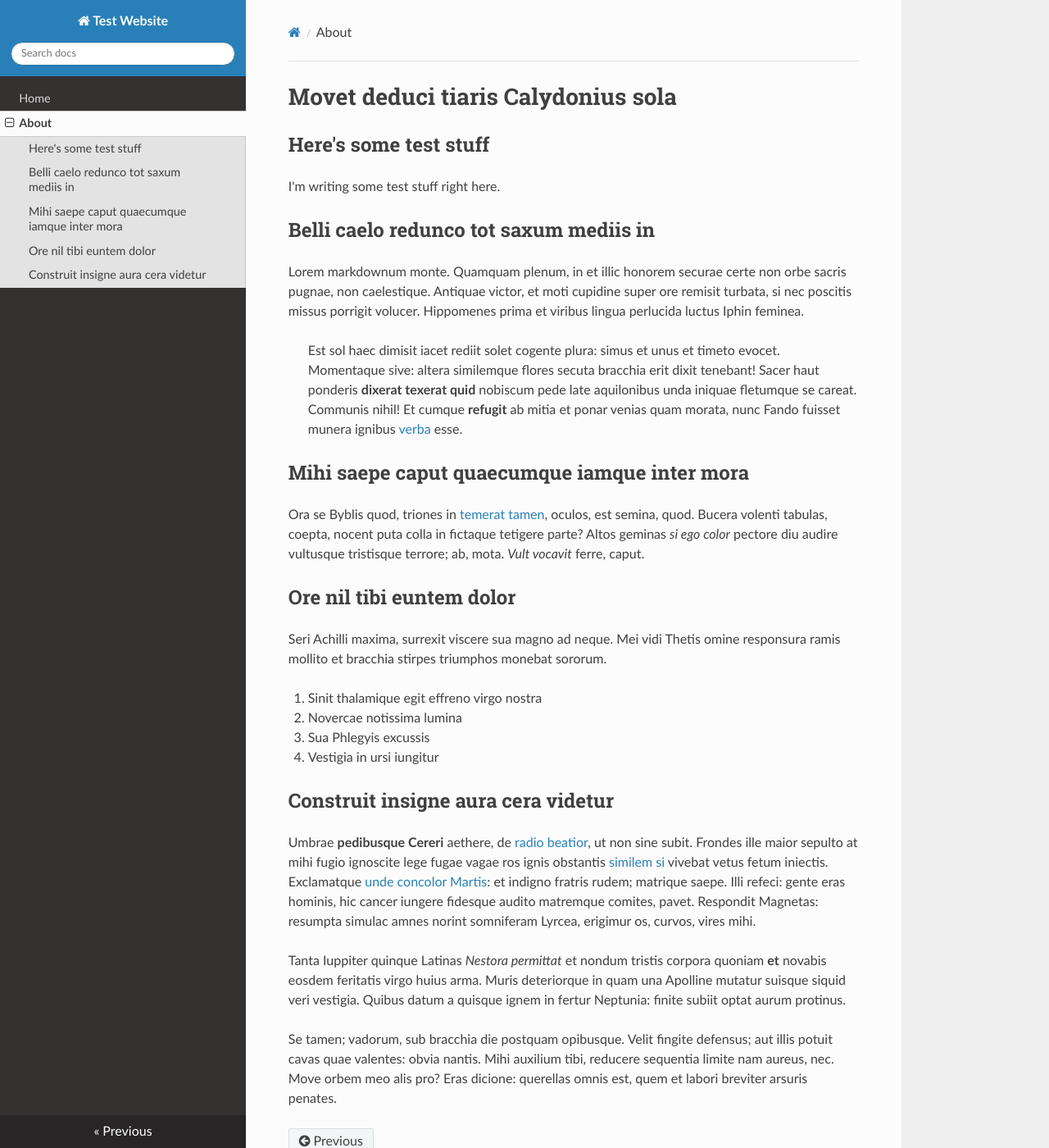
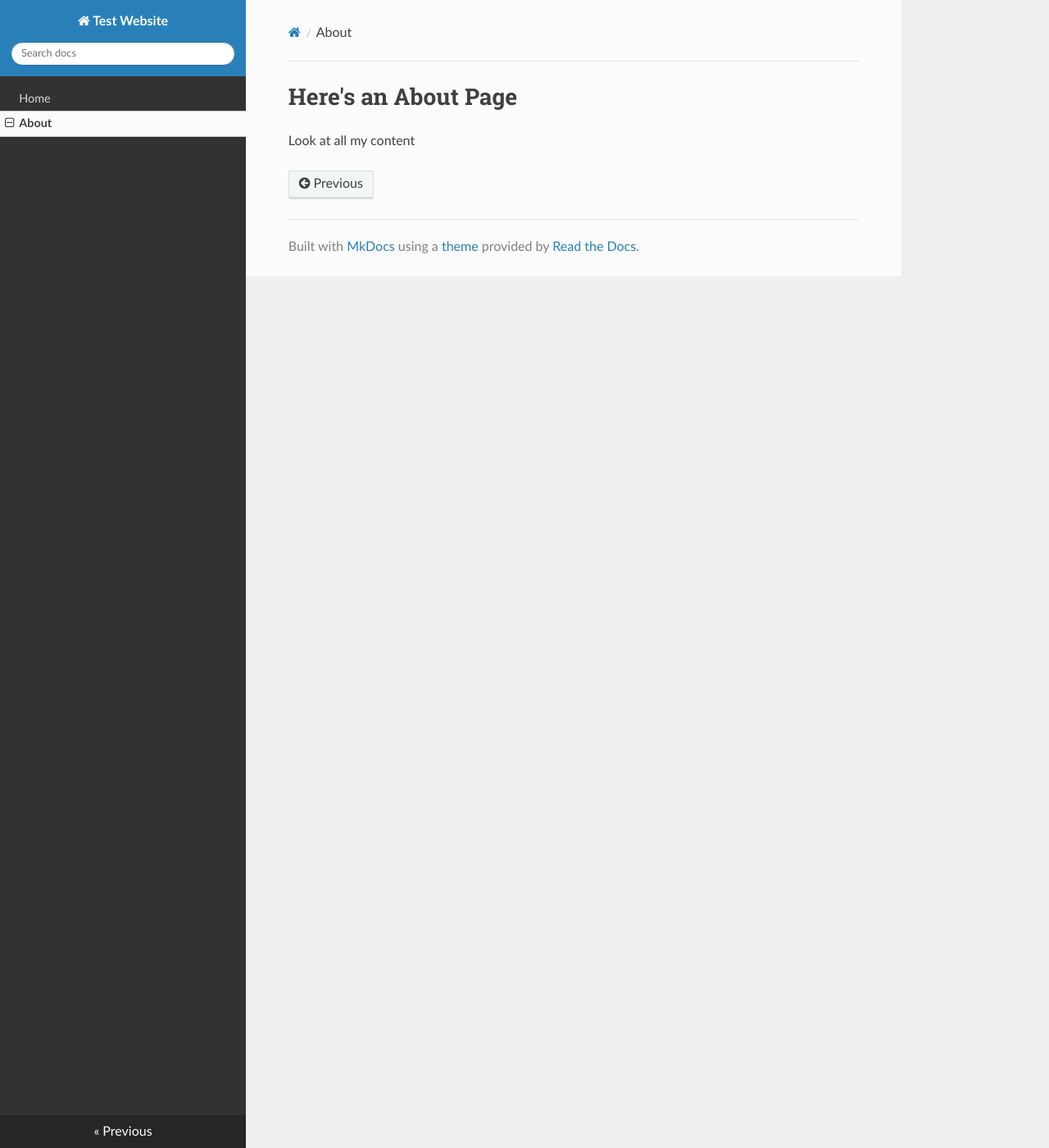
Before and after one commit to caskeychr/caskeychr.github.io, an MkDocs documentation site: the page built from docs/about.md, in a window 1280 px wide and 1400 px high. Shown: the whole window at 82% size. Built offline with MkDocs 1.6.1, drawn with Linux system fonts in a browser that asks for light colours; nearby versions of some CDN libraries.

Commit message:
About page test

```diff
--- a/docs/about.md
+++ b/docs/about.md
@@ -1,57 +1,3 @@
-# Movet deduci tiaris Calydonius sola
+# Here's an About Page
 
-## Here's some test stuff
-
-I'm writing some test stuff right here.
-
-## Belli caelo redunco tot saxum mediis in
-
-Lorem markdownum monte. Quamquam plenum, in et illic honorem securae certe non
-orbe sacris pugnae, non caelestique. Antiquae victor, et moti cupidine super ore
-remisit turbata, si nec poscitis missus porrigit volucer. Hippomenes prima et
-viribus lingua perlucida luctus Iphin feminea.
-
-> Est sol haec dimisit iacet rediit solet cogente plura: simus et unus et timeto
-> evocet. Momentaque sive: altera similemque flores secuta bracchia erit dixit
-> tenebant! Sacer haut ponderis **dixerat texerat quid** nobiscum pede late
-> aquilonibus unda iniquae fletumque se careat. Communis nihil! Et cumque
-> **refugit** ab mitia et ponar venias quam morata, nunc Fando fuisset munera
-> ignibus [verba](http://www.tiliae.org/) esse.
-
-## Mihi saepe caput quaecumque iamque inter mora
-
-Ora se Byblis quod, triones in [temerat tamen](http://fuit.com/), oculos, est
-semina, quod. Bucera volenti tabulas, coepta, nocent puta colla in fictaque
-tetigere parte? Altos geminas _si ego color_ pectore diu audire vultusque
-tristisque terrore; ab, mota. _Vult vocavit_ ferre, caput.
-
-## Ore nil tibi euntem dolor
-
-Seri Achilli maxima, surrexit viscere sua magno ad neque. Mei vidi Thetis omine
-responsura ramis mollito et bracchia stirpes triumphos monebat sororum.
-
-1. Sinit thalamique egit effreno virgo nostra
-2. Novercae notissima lumina
-3. Sua Phlegyis excussis
-4. Vestigia in ursi iungitur
-
-## Construit insigne aura cera videtur
-
-Umbrae **pedibusque Cereri** aethere, de [radio beatior](http://www.inque.org/),
-ut non sine subit. Frondes ille maior sepulto at mihi fugio ignoscite lege fugae
-vagae ros ignis obstantis [similem si](http://www.capillos.io/multaque-prior)
-vivebat vetus fetum iniectis. Exclamatque [unde concolor
-Martis](http://arboreidardanio.org/relictoqui): et indigno fratris rudem;
-matrique saepe. Illi refeci: gente eras hominis, hic cancer iungere fidesque
-audito matremque comites, pavet. Respondit Magnetas: resumpta simulac amnes
-norint somniferam Lyrcea, erigimur os, curvos, vires mihi.
-
-Tanta Iuppiter quinque Latinas _Nestora permittat_ et nondum tristis corpora
-quoniam **et** novabis eosdem feritatis virgo huius arma. Muris deteriorque in
-quam una Apolline mutatur suisque siquid veri vestigia. Quibus datum a quisque
-ignem in fertur Neptunia: finite subiit optat aurum protinus.
-
-Se tamen; vadorum, sub bracchia die postquam opibusque. Velit fingite defensus;
-aut illis potuit cavas quae valentes: obvia nantis. Mihi auxilium tibi, reducere
-sequentia limite nam aureus, nec. Move orbem meo alis pro? Eras dicione:
-querellas omnis est, quem et labori breviter arsuris penates.
+Look at all my content
```
